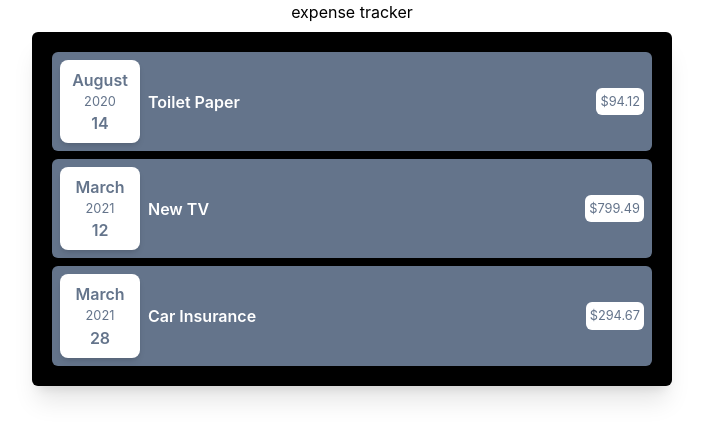
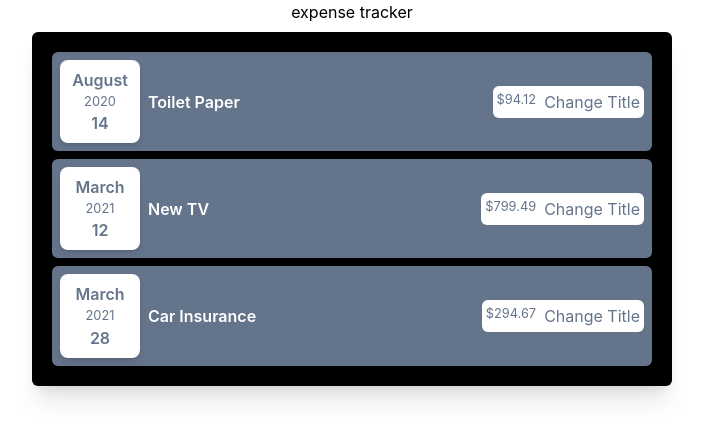
Before and after one commit to Mariat28/expense-tracker, a React (Create React App) app: page / in a window 1280 px wide. Shown: the top 440 px of the page, without its empty margins (288-991 px from the left). Built offline with nearby package versions, Linux system fonts and the light colour scheme.

Commit message:
event handling

```diff
--- a/src/components/expenses/ExpenseItem.js
+++ b/src/components/expenses/ExpenseItem.js
@@ -2,6 +2,9 @@ import ExpenseDate from "./ExpenseDate";
 import Card from "../ui/Card";
 
 const ExpenseItem = (props) => {
+  const clickHandler = () => {
+    console.log('clicked!!!!')
+  }
   return (
     <div className="w-full">
       <Card className="flex justify-start bg-slate-500 text-white  mx-2">
@@ -10,8 +13,9 @@ const ExpenseItem = (props) => {
             <ExpenseDate date={props.date}/>
             <h2 className="font-semibold">{props.title}</h2>
           </div>
-          <div className="flex bg-white p-1 rounded-md text-slate-500 cursor-pointer">
+          <div className="flex bg-white p-1 rounded-md text-slate-500 cursor-pointer gap-2">
             <small>${props.amount}</small>
+            <button onClick={clickHandler}>Change Title</button>
           </div>
         </div>
       </Card>
```
